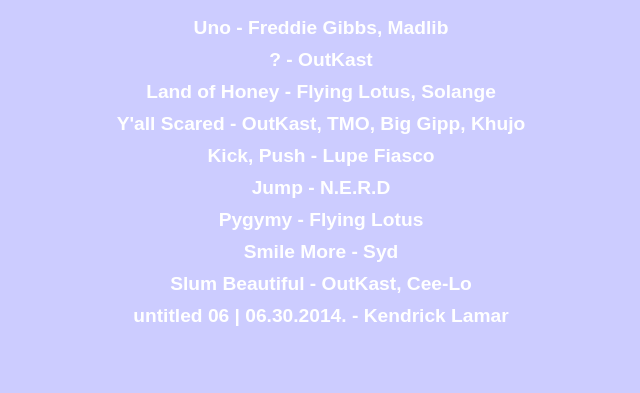
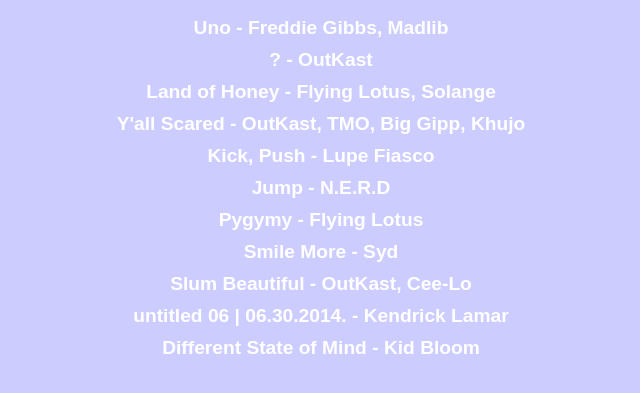
Before and after one commit to galenhy/forhannah, a plain HTML site: page index.html in a window 1280 px wide. Shown: the part 111-504 px from the top of the page, without its empty margins (319-959 px from the left). Drawn offline with Linux system fonts and the light colour scheme.

Commit message:
Add files via upload

```diff
--- a/index.html
+++ b/index.html
@@ -24,7 +24,7 @@
         <li><a href="https://open.spotify.com/track/4vxm2gnST3bQer60vY1pJp?si=Grbi3pXLQTevkswwvaZU7Q">Smile More - Syd</a></li>
         <li><a href="https://open.spotify.com/track/4hH99pmXR4tTUtVAdMf0kZ?si=SuQ4E-i5T-SpKykgNI1Yrw">Slum Beautiful - OutKast, Cee-Lo</a></li>
         <li><a href="https://open.spotify.com/track/4M2t7bP4Mq87mGMn0PObUX?si=PAIohsQ5TDyv-Gsw3uNaHg">untitled 06 | 06.30.2014. - Kendrick Lamar</a></li>
-        <li><a href=""></a></li>
+        <li><a href="https://open.spotify.com/track/1qRsC0QNSTXiTvHeeUlN5k?si=pRfYX8NGTryhMFxIsNgtug">Different State of Mind - Kid Bloom</a></li>
         <li><a href=""></a></li>
         <li><a href=""></a></li>
     </ul>
```
